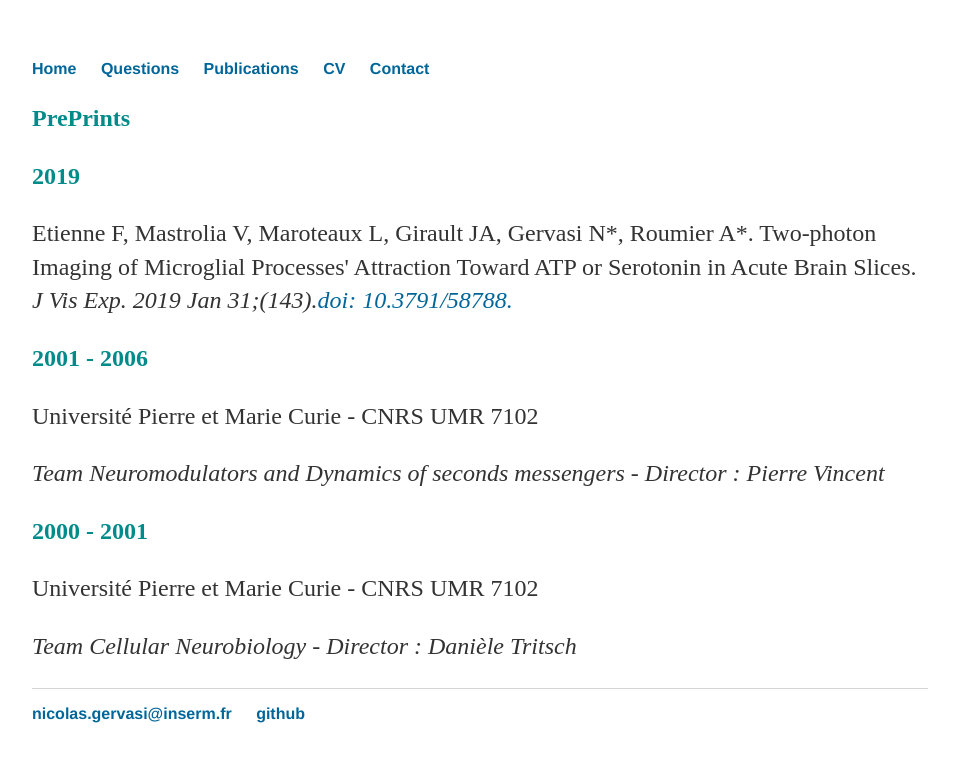
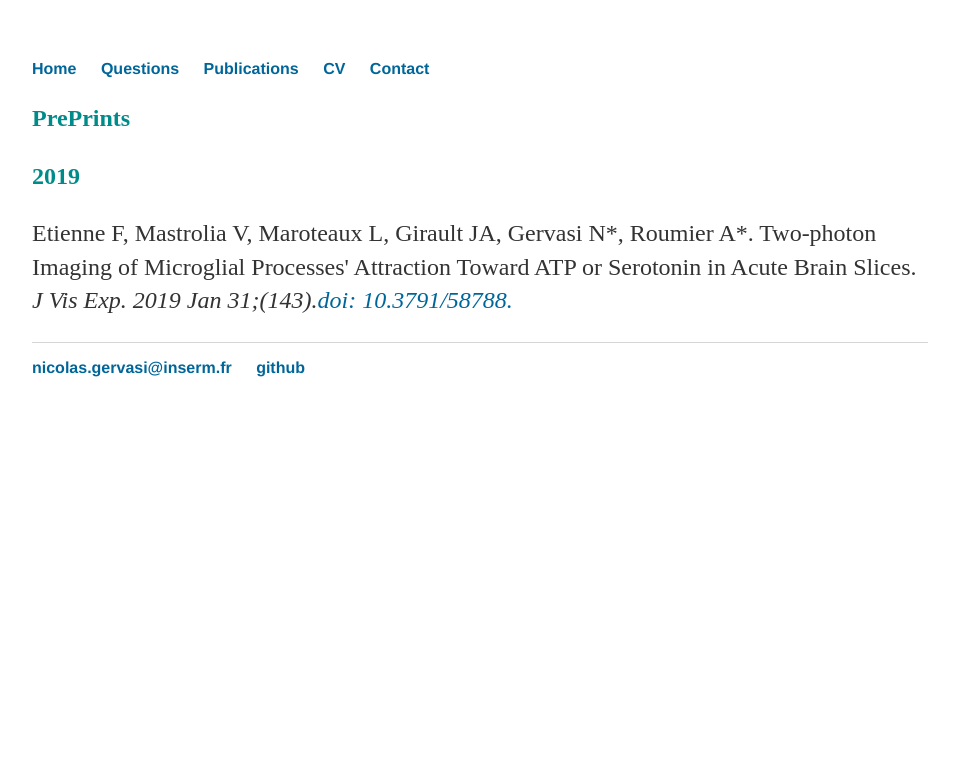
Before and after one commit to nicolasgervasi/nicolasgervasi.github.io, a Jekyll site: the page built from Publications/index.html, in a window 1280 px wide. Shown: the top 762 px of the page, without its empty margins (160-1119 px from the left). Built offline with Jekyll 4.4.1, drawn with Linux system fonts in a browser that asks for light colours.

Commit message:
Update index.html

```diff
--- a/Publications/index.html
+++ b/Publications/index.html
@@ -15,14 +15,7 @@ description: Publications Nicolas Gervasi.
 				<p style="color:darkcyan;"><strong>2019</strong></p>
 				<p>Etienne F, Mastrolia V, Maroteaux L, Girault JA, Gervasi N*, Roumier A*. Two-photon Imaging of Microglial Processes' Attraction Toward ATP or Serotonin in Acute Brain Slices.<em> J Vis Exp. 2019 Jan 31;(143).<a href="https://doi.org/10.3791/58788">doi: 10.3791/58788.</a></em></p>
 
-				<p style="color:darkcyan;"><strong>2001 - 2006</strong></p>
-				<p>Université Pierre et Marie Curie - CNRS UMR 7102</p>
-				<p><em>Team Neuromodulators and Dynamics of seconds messengers - Director : Pierre Vincent</em></p>
 
-
-				<p style="color:darkcyan;"><strong>2000 - 2001</strong></p>
-				<p>Université Pierre et Marie Curie - CNRS UMR 7102</p>
-				<p><em>Team Cellular Neurobiology - Director : Danièle Tritsch</em></p>
 
 
 
```
